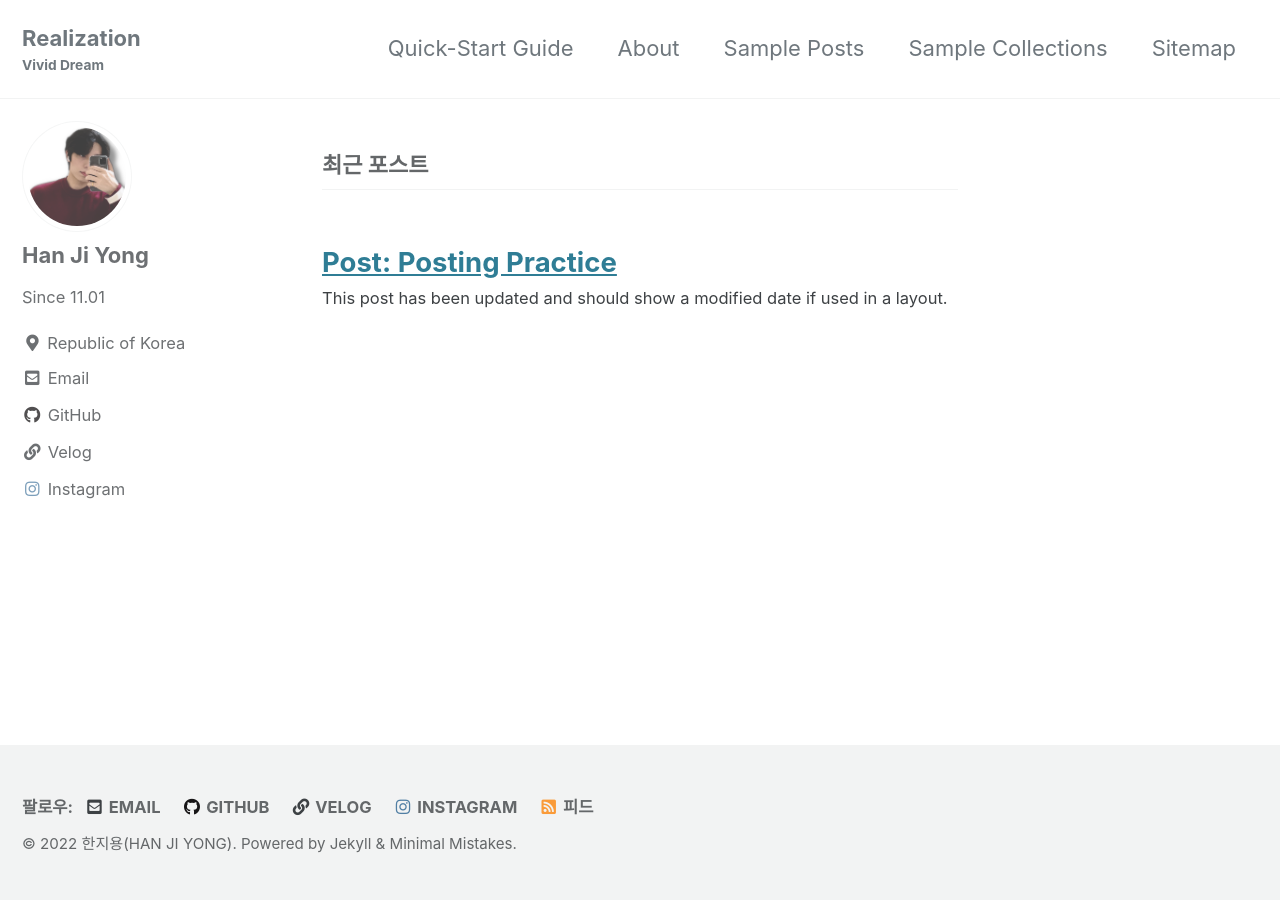
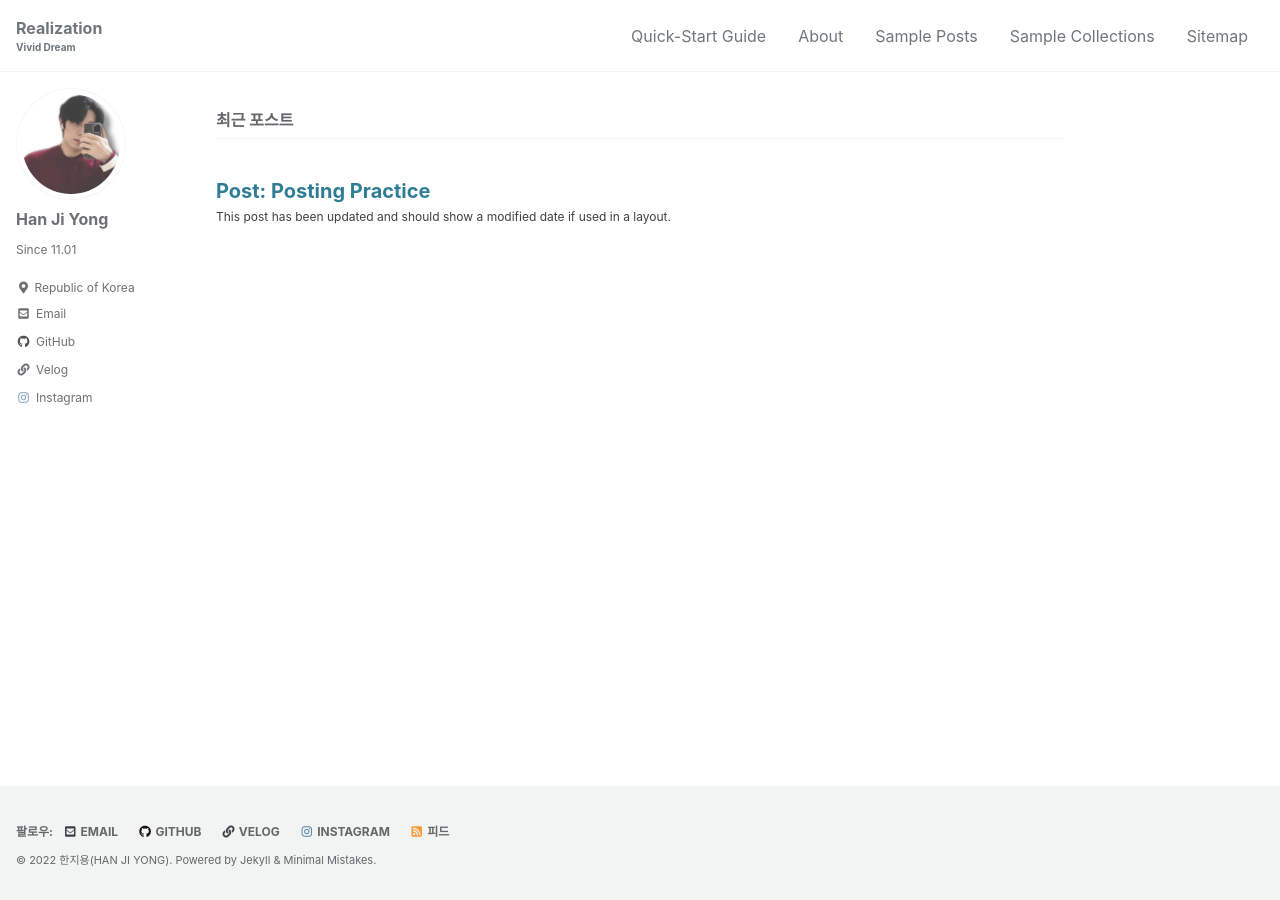
Before and after one commit to HANJIYONG/HANJIYONG.github.io, a Jekyll site: the page built from index.html, in a window 1280 px wide. Built offline with Jekyll 4.4.1, drawn with Linux system fonts in a browser that asks for light colours; cached includes are drawn as plain includes; the list of posts is cut into pages by our own code.

```diff
--- a/_config.yml
+++ b/_config.yml
@@ -226,7 +226,7 @@ sass:
 permalink: /:categories/:title/
 paginate: 5 # amount of posts to show
 paginate_path: /page:num/
-timezone: # https://en.wikipedia.org/wiki/List_of_tz_database_time_zones
+timezone: Asia/Seoul # https://en.wikipedia.org/wiki/List_of_tz_database_time_zones
 
 
 # Plugins (previously gems:)
--- a/_sass/minimal-mistakes/_base.scss
+++ b/_sass/minimal-mistakes/_base.scss
@@ -126,6 +126,8 @@ blockquote {
 /* links */
 
 a {
+  text-decoration: none; //추가된 코드입니다.
+
   &:focus {
     @extend %tab-focus;
   }
--- a/_sass/minimal-mistakes/_reset.scss
+++ b/_sass/minimal-mistakes/_reset.scss
@@ -11,15 +11,15 @@ html {
   font-size: 16px;
 
   @include breakpoint($medium) {
-    font-size: 18px;
+    font-size: 16px; // 18px;
   }
 
   @include breakpoint($large) {
-    font-size: 20px;
+    font-size: 16px; // 20px;
   }
 
   @include breakpoint($x-large) {
-    font-size: 22px;
+    font-size: 16px; //22px;
   }
 
   -webkit-text-size-adjust: 100%;
--- a/_sass/minimal-mistakes/_variables.scss
+++ b/_sass/minimal-mistakes/_variables.scss
@@ -155,9 +155,9 @@ $max-width: $x-large !default;
    Grid
    ========================================================================== */
 
-$right-sidebar-width-narrow: 200px !default;
-$right-sidebar-width: 300px !default;
-$right-sidebar-width-wide: 400px !default;
+$right-sidebar-width-narrow: 100px !default; /*200px !default;*/
+$right-sidebar-width: 200px !default; /*300px !default;*/
+$right-sidebar-width-wide: 250px !default; /*400px !default;*/
 
 /*
    Other
```
